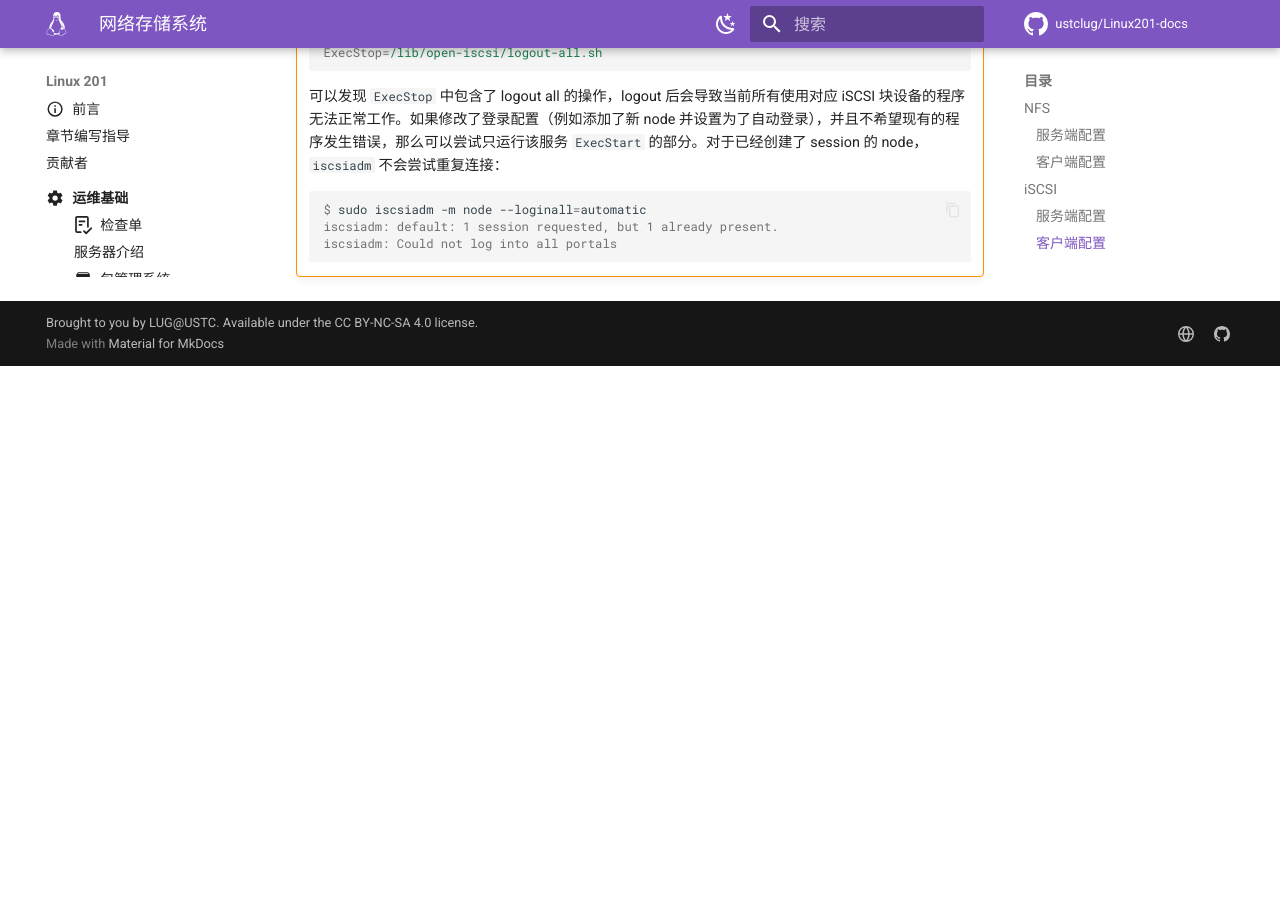
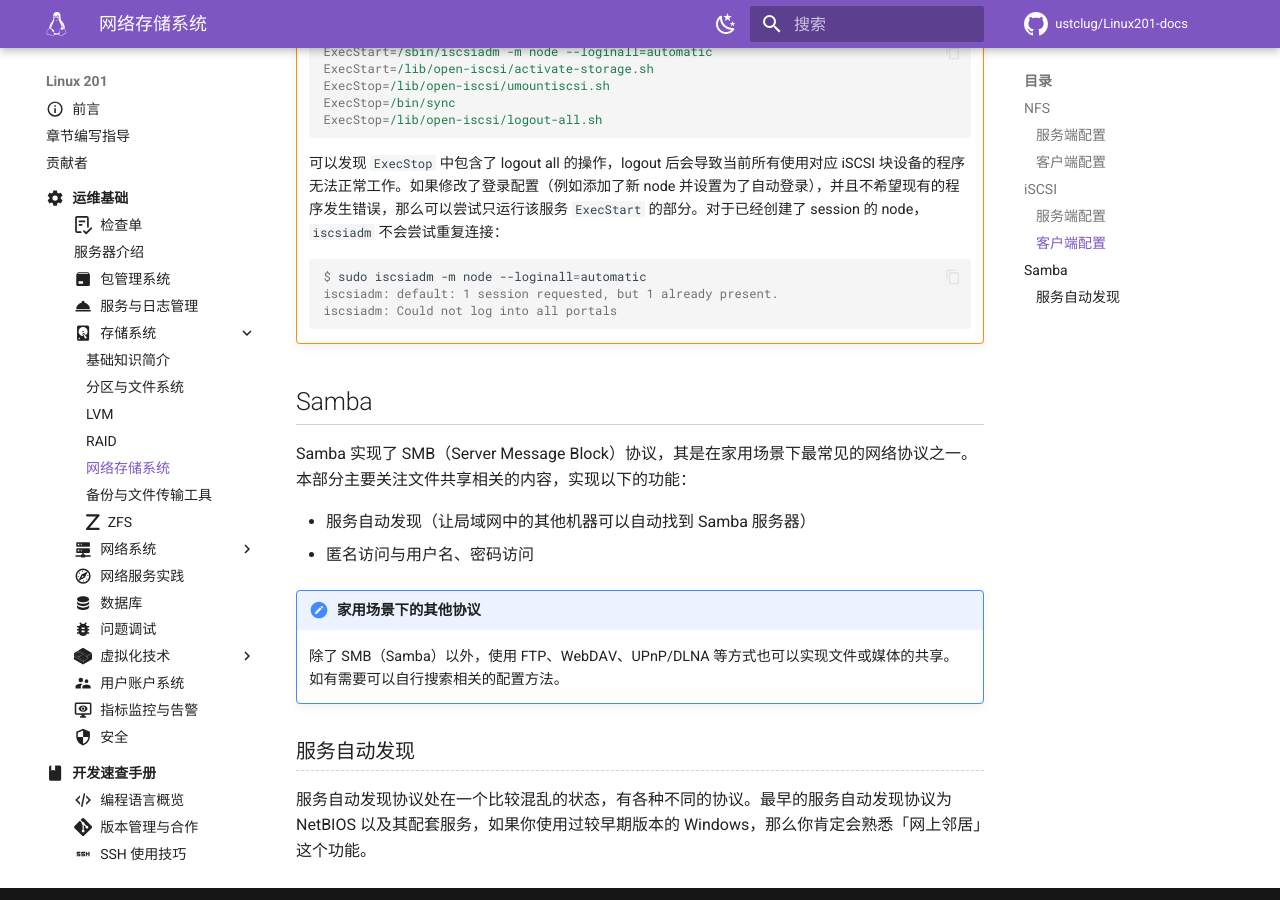
Before and after one commit to ustclug/Linux201-docs, an MkDocs documentation site: the page built from docs/ops/storage/network.md, in a window 1280 px wide and 900 px high, scrolled down 9834 px. Built offline with MkDocs 1.6.1 and Material for MkDocs 9.7.7, drawn with Linux system fonts in a browser that asks for light colours; comment, search, counter and statistics services are not loaded; before the commit the page ends 10200 px from its top, so only the background shows below that; some of the changed text lies outside the part shown.

Commit message:
ops/storage: samba wip

````diff
--- a/docs/ops/storage/network.md
+++ b/docs/ops/storage/network.md
@@ -4,9 +4,11 @@
 
     [@taoky][taoky]
 
-!!! warning "本文已完成，等待校对"
+!!! warning "本文编写中"
 
-本文介绍在服务器上常见的网络存储方案，包括 NFS 与 iSCSI。
+本文介绍在服务器上常见的网络存储方案（NFS 与 iSCSI），以及家用场景下常用的 SMB（Samba）方案。
+
+本文不涉及分布式存储系统。
 <!-- TODO: well, 我们没有使用过 ceph；如果有人有经验想写的话，可能需要放在高级内容里面 -->
 <!-- TODO: 以及 samba -->
 
@@ -596,3 +598,18 @@
     iscsiadm: default: 1 session requested, but 1 already present.
     iscsiadm: Could not log into all portals
     ```
+
+## Samba
+
+Samba 实现了 SMB（Server Message Block）协议，其是在家用场景下最常见的网络协议之一。本部分主要关注文件共享相关的内容，实现以下的功能：
+
+- 服务自动发现（让局域网中的其他机器可以自动找到 Samba 服务器）
+- 匿名访问与用户名、密码访问
+
+!!! note "家用场景下的其他协议"
+
+    除了 SMB（Samba）以外，使用 FTP、WebDAV、UPnP/DLNA 等方式也可以实现文件或媒体的共享。如有需要可以自行搜索相关的配置方法。
+
+### 服务自动发现 {#samba-auto-discovery}
+
+服务自动发现协议处在一个比较混乱的状态，有各种不同的协议。最早的服务自动发现协议为 NetBIOS 以及其配套服务，如果你使用过较早期版本的 Windows，那么你肯定会熟悉「网上邻居」这个功能。
````
